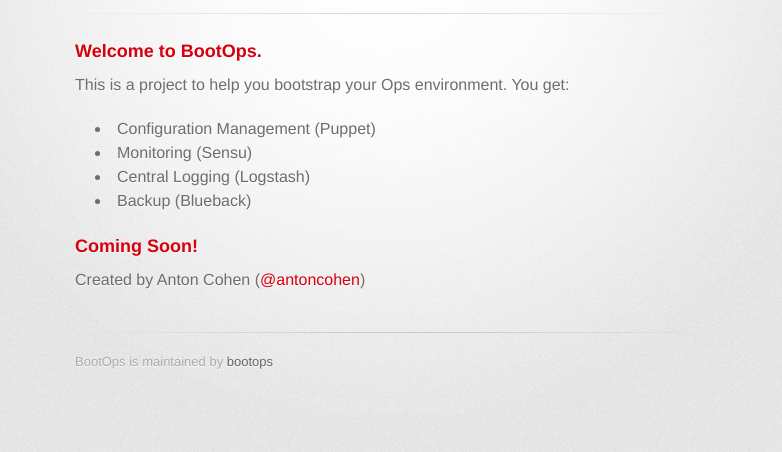
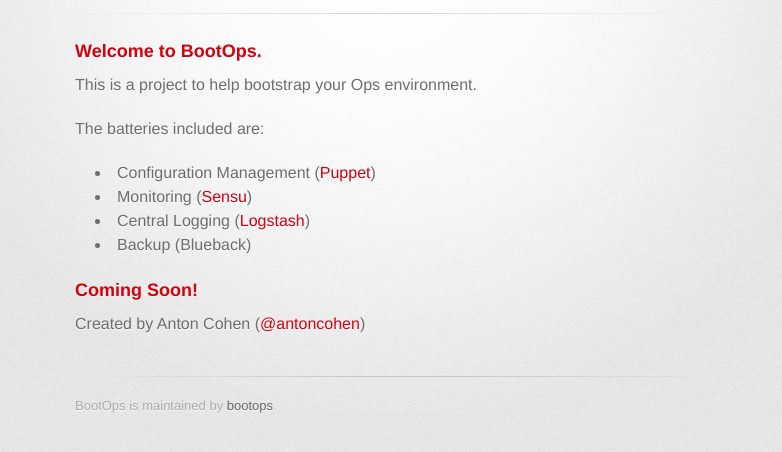
Before and after one commit to bootops/www.bootops.com, a plain HTML site: page index.html in a window 1280 px wide. Shown: the part 160-612 px from the top of the page, without its empty margins (255-1037 px from the left). Drawn offline with Linux system fonts and the light colour scheme; a web font is replaced by a local one.

Commit message:
Fixed wording. Added project links.

```diff
--- a/index.html
+++ b/index.html
@@ -27,14 +27,18 @@
         <section id="main_content">
           <h3>Welcome to BootOps.</h3>
 
-<p>This is a project to help you bootstrap your Ops environment. You get:</p>
+<p>This is a project to help bootstrap your Ops environment.</p>
+
+<p>The batteries included are:</p>
 
 <ul>
-<li>Configuration Management (Puppet)</li>
-<li>Monitoring (Sensu)</li>
-<li>Central Logging (Logstash)</li>
-<li>Backup (Blueback)</li>
-</ul><h3>Coming Soon!</h3>
+  <li>Configuration Management (<a href="https://puppetlabs.com/">Puppet</a>)</li>
+  <li>Monitoring (<a href="http://sensuapp.org/">Sensu</a>)</li>
+  <li>Central Logging (<a href="http://www.logstash.net/">Logstash</a>)</li>
+  <li>Backup (Blueback)</li>
+</ul>
+
+<h3>Coming Soon!</h3>
 
 <p>Created by Anton Cohen (<a href="https://github.com/antoncohen" class="user-mention">@antoncohen</a>)</p>
         </section>
```
